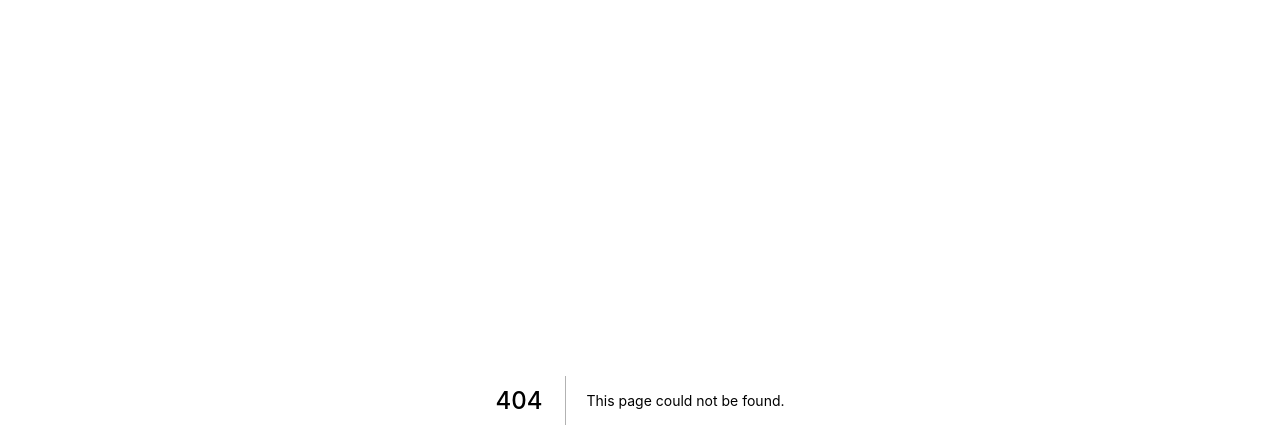
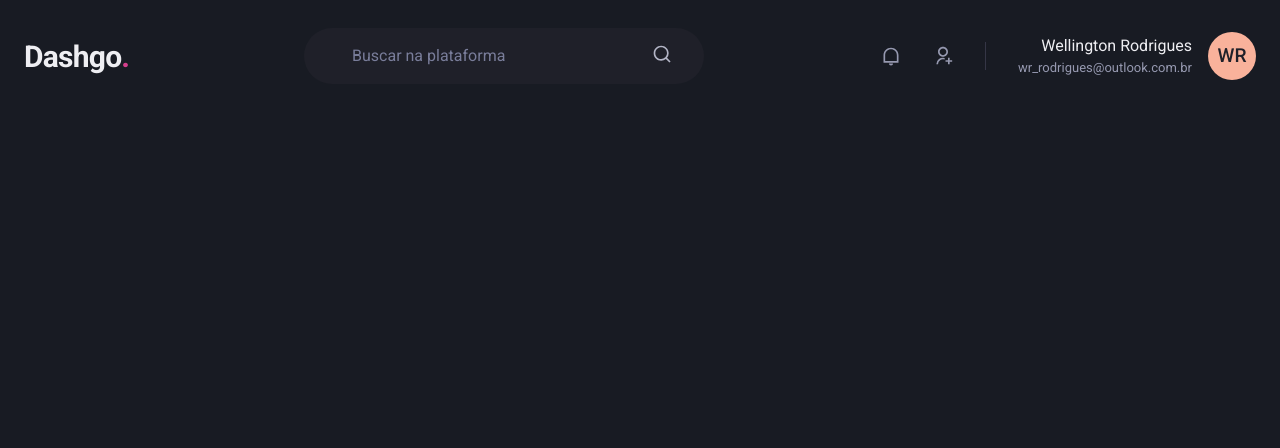
Before and after one commit to wellingtonrodriguesbr/dashgo, a Next.js app: page /dashboard in a window 1280 px wide. Before the commit this address had no page. Shown: the top 448 px of the page. Built offline with nearby package versions, Linux system fonts and the light colour scheme.

Commit message:
feat: dashboard component

```diff
--- a/package.json
+++ b/package.json
@@ -15,7 +15,8 @@
     "framer-motion": "^6.2.4",
     "next": "12.0.10",
     "react": "17.0.2",
-    "react-dom": "17.0.2"
+    "react-dom": "17.0.2",
+    "react-icons": "^4.3.1"
   },
   "devDependencies": {
     "@types/node": "^17.0.15",
--- /dev/null
+++ b/src/components/Header.tsx
@@ -0,0 +1,82 @@
+import { Flex, Input, Text, Icon, HStack, Box, Avatar } from "@chakra-ui/react";
+import {
+  RiNotificationLine,
+  RiSearchLine,
+  RiUserAddLine,
+} from "react-icons/ri";
+
+export function Header() {
+  return (
+    <Flex
+      w="100%"
+      as="header"
+      maxWidth={1480}
+      h="20"
+      mx="auto"
+      mt="4"
+      align="center"
+      px="6"
+    >
+      <Text
+        fontSize="3xl"
+        fontWeight="bold"
+        display="flex"
+        letterSpacing="tight"
+        w="64"
+      >
+        Dashgo
+        <Text color="pink.500">.</Text>
+      </Text>
+
+      <Flex
+        as="label"
+        flex="1"
+        py="4"
+        px="8"
+        ml="6"
+        maxWidth={400}
+        alignSelf="center"
+        color="gray.200"
+        position="relative"
+        bg="gray.800"
+        borderRadius="full"
+      >
+        <Input
+          color="gray.50"
+          variant="unstyled"
+          placeholder="Buscar na plataforma"
+          _placeholder={{ color: "gray.400" }}
+          px="4"
+          mr="4"
+        />
+        <Icon as={RiSearchLine} fontSize="20" />
+      </Flex>
+
+      <Flex align="center" ml="auto">
+        <HStack
+          spacing={8}
+          mx="8"
+          pr="8"
+          py="1"
+          color="gray.300"
+          borderRightWidth={1}
+          borderColor="gray.700"
+        >
+          <Icon as={RiNotificationLine} fontSize="20" />
+          <Icon as={RiUserAddLine} fontSize="20" />
+        </HStack>
+
+        <Flex align="center">
+          <Box mr="4" textAlign="right">
+            <Text>Wellington Rodrigues</Text>
+            <Text color="gray.300" fontSize="small">
+              wr_rodrigues@outlook.com.br
+            </Text>
+          </Box>
+
+          <Avatar size="md" name="Wellington Rodrigues" />
+        </Flex>
+      </Flex>
+    </Flex>
+  );
+}
--- /dev/null
+++ b/src/pages/dashboard.tsx
@@ -0,0 +1,5 @@
+import { Header } from "../components/Header";
+
+export default function Dashboard() {
+  return <Header />;
+}
```
Also changed, not shown: src/components/Form/Input.tsx (added, +32 -0 lines), src/pages/index.tsx (+35 -2 lines), 1 other file (tests, documents, lock files or other folders).
